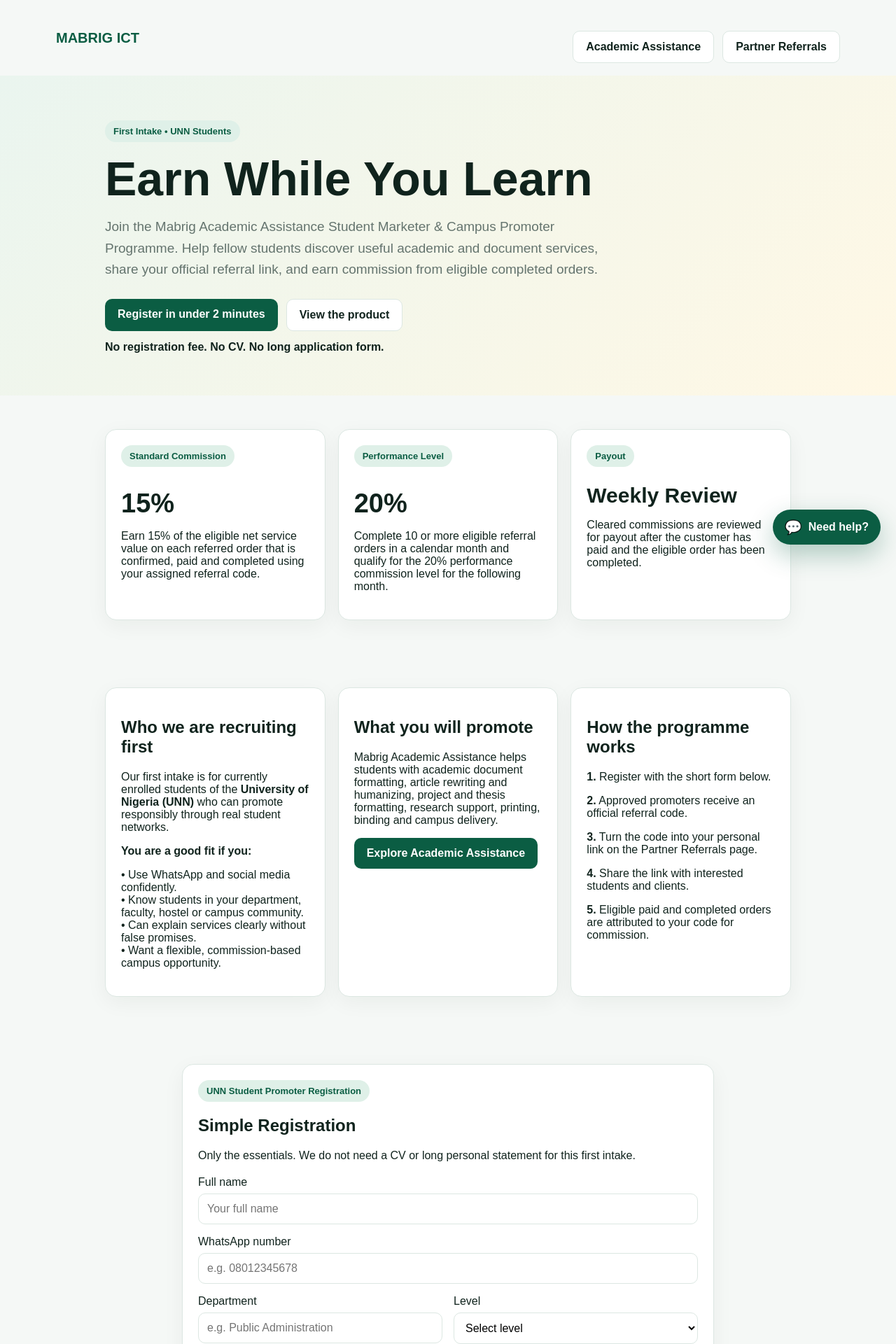
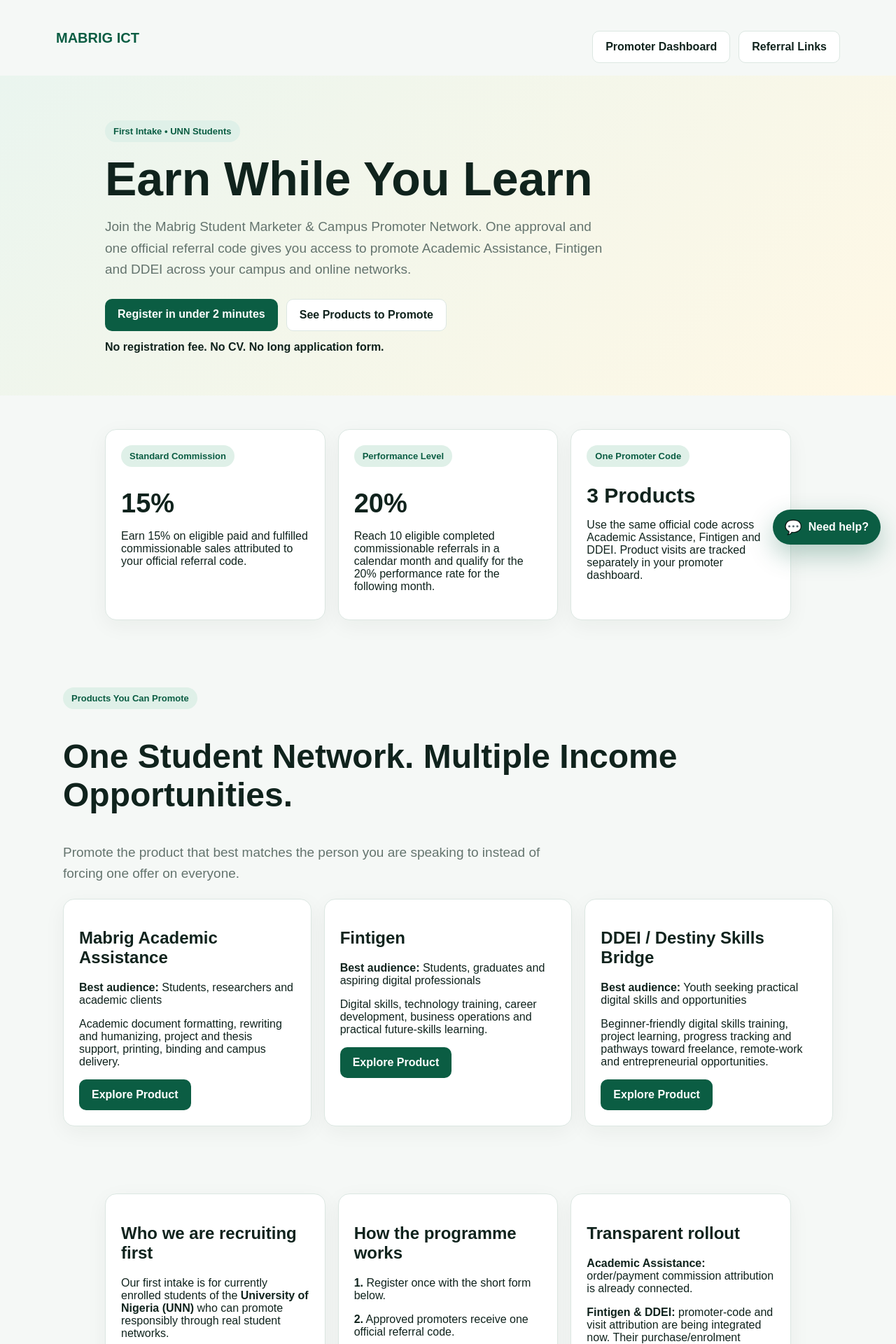
Before and after one commit to mabrig1/mabrig-academic-assistance, a Next.js app: page /recruitment in a window 1280 px wide. Shown: the top 1920 px of the page at 70% size. Built offline with nearby package versions, Linux system fonts and the light colour scheme.

Commit message:
Expand promoter recruitment to Fintigen and DDEI

```diff
--- a/app/recruitment/page.tsx
+++ b/app/recruitment/page.tsx
@@ -3,6 +3,27 @@
 import { FormEvent, useState } from "react";
 
 const levels = ["100", "200", "300", "400", "500", "600", "Postgraduate"];
+
+const products = [
+  {
+    name: "Mabrig Academic Assistance",
+    url: "https://academic.mabrigkorie.org/",
+    audience: "Students, researchers and academic clients",
+    description: "Academic document formatting, rewriting and humanizing, project and thesis support, printing, binding and campus delivery.",
+  },
+  {
+    name: "Fintigen",
+    url: "https://www.fintigen.com/",
+    audience: "Students, graduates and aspiring digital professionals",
+    description: "Digital skills, technology training, career development, business operations and practical future-skills learning.",
+  },
+  {
+    name: "DDEI / Destiny Skills Bridge",
+    url: "https://ddei.online/",
+    audience: "Youth seeking practical digital skills and opportunities",
+    description: "Beginner-friendly digital skills training, project learning, progress tracking and pathways toward freelance, remote-work and entrepreneurial opportunities.",
+  },
+];
 
 export default function RecruitmentPage() {
   const [message, setMessage] = useState("");
@@ -50,8 +71,8 @@ export default function RecruitmentPage() {
     <header className="container nav">
       <div className="brand">MABRIG ICT</div>
       <div className="actions">
-        <a className="btn secondary" href="/">Academic Assistance</a>
-        <a className="btn secondary" href="/partners">Partner Referrals</a>
+        <a className="btn secondary" href="/promoter">Promoter Dashboard</a>
+        <a className="btn secondary" href="/partners">Referral Links</a>
       </div>
     </header>
 
@@ -60,10 +81,10 @@ export default function RecruitmentPage() {
         <div className="container" style={{maxWidth: 980}}>
           <span className="badge">First Intake • UNN Students</span>
           <h1>Earn While You Learn</h1>
-          <p className="lead">Join the Mabrig Academic Assistance Student Marketer & Campus Promoter Programme. Help fellow students discover useful academic and document services, share your official referral link, and earn commission from eligible completed orders.</p>
+          <p className="lead">Join the Mabrig Student Marketer & Campus Promoter Network. One approval and one official referral code gives you access to promote Academic Assistance, Fintigen and DDEI across your campus and online networks.</p>
           <div className="actions">
             <a className="btn primary" href="#register">Register in under 2 minutes</a>
-            <a className="btn secondary" href="https://academic.mabrigkorie.org/">View the product</a>
+            <a className="btn secondary" href="#products">See Products to Promote</a>
           </div>
           <p style={{marginTop: 14}}><strong>No registration fee. No CV. No long application form.</strong></p>
         </div>
@@ -74,18 +95,34 @@ export default function RecruitmentPage() {
           <article className="card">
             <span className="badge">Standard Commission</span>
             <h2 style={{fontSize: 38, marginBottom: 8}}>15%</h2>
-            <p>Earn 15% of the eligible net service value on each referred order that is confirmed, paid and completed using your assigned referral code.</p>
+            <p>Earn 15% on eligible paid and fulfilled commissionable sales attributed to your official referral code.</p>
           </article>
           <article className="card">
             <span className="badge">Performance Level</span>
             <h2 style={{fontSize: 38, marginBottom: 8}}>20%</h2>
-            <p>Complete 10 or more eligible referral orders in a calendar month and qualify for the 20% performance commission level for the following month.</p>
+            <p>Reach 10 eligible completed commissionable referrals in a calendar month and qualify for the 20% performance rate for the following month.</p>
           </article>
           <article className="card">
-            <span className="badge">Payout</span>
-            <h2 style={{fontSize: 30, marginBottom: 8}}>Weekly Review</h2>
-            <p>Cleared commissions are reviewed for payout after the customer has paid and the eligible order has been completed.</p>
+            <span className="badge">One Promoter Code</span>
+            <h2 style={{fontSize: 30, marginBottom: 8}}>3 Products</h2>
+            <p>Use the same official code across Academic Assistance, Fintigen and DDEI. Product visits are tracked separately in your promoter dashboard.</p>
           </article>
+        </div>
+      </section>
+
+      <section id="products" className="section">
+        <div className="container" style={{maxWidth: 1100}}>
+          <span className="badge">Products You Can Promote</span>
+          <h2 style={{fontSize: "clamp(30px,5vw,48px)"}}>One Student Network. Multiple Income Opportunities.</h2>
+          <p className="lead">Promote the product that best matches the person you are speaking to instead of forcing one offer on everyone.</p>
+          <div className="grid" style={{marginTop: 20}}>
+            {products.map(product => <article className="card" key={product.name}>
+              <h2>{product.name}</h2>
+              <p><strong>Best audience:</strong> {product.audience}</p>
+              <p>{product.description}</p>
+              <a className="btn primary" href={product.url} target="_blank" rel="noreferrer">Explore Product</a>
+            </article>)}
+          </div>
         </div>
       </section>
 
@@ -95,23 +132,22 @@ export default function RecruitmentPage() {
             <article className="card">
               <h2>Who we are recruiting first</h2>
               <p>Our first intake is for currently enrolled students of the <strong>University of Nigeria (UNN)</strong> who can promote responsibly through real student networks.</p>
-              <p><strong>You are a good fit if you:</strong></p>
-              <p>• Use WhatsApp and social media confidently.<br />• Know students in your department, faculty, hostel or campus community.<br />• Can explain services clearly without false promises.<br />• Want a flexible, commission-based campus opportunity.</p>
-            </article>
-
-            <article className="card">
-              <h2>What you will promote</h2>
-              <p>Mabrig Academic Assistance helps students with academic document formatting, article rewriting and humanizing, project and thesis formatting, research support, printing, binding and campus delivery.</p>
-              <a className="btn primary" href="https://academic.mabrigkorie.org/">Explore Academic Assistance</a>
+              <p>Good promoters use WhatsApp and social media confidently, know students across departments, faculties and hostels, explain products clearly, and avoid spam or false promises.</p>
             </article>
 
             <article className="card">
               <h2>How the programme works</h2>
-              <p><strong>1.</strong> Register with the short form below.</p>
-              <p><strong>2.</strong> Approved promoters receive an official referral code.</p>
-              <p><strong>3.</strong> Turn the code into your personal link on the Partner Referrals page.</p>
-              <p><strong>4.</strong> Share the link with interested students and clients.</p>
-              <p><strong>5.</strong> Eligible paid and completed orders are attributed to your code for commission.</p>
+              <p><strong>1.</strong> Register once with the short form below.</p>
+              <p><strong>2.</strong> Approved promoters receive one official referral code.</p>
+              <p><strong>3.</strong> Your dashboard generates separate links for Academic Assistance, Fintigen and DDEI.</p>
+              <p><strong>4.</strong> Product visits are attributed to your code.</p>
+              <p><strong>5.</strong> Commission is paid only on products whose eligible paid conversion is connected to the commission engine.</p>
+            </article>
+
+            <article className="card">
+              <h2>Transparent rollout</h2>
+              <p><strong>Academic Assistance:</strong> order/payment commission attribution is already connected.</p>
+              <p><strong>Fintigen & DDEI:</strong> promoter-code and visit attribution are being integrated now. Their purchase/enrolment conversion events will be connected to the same payout engine as each commercial checkout is enabled.</p>
             </article>
           </div>
         </div>
@@ -122,61 +158,37 @@ export default function RecruitmentPage() {
           <div className="card">
             <span className="badge">UNN Student Promoter Registration</span>
             <h2>Simple Registration</h2>
-            <p>Only the essentials. We do not need a CV or long personal statement for this first intake.</p>
+            <p>Register once for the Mabrig multi-product promoter network. We do not need a CV or long personal statement for this first intake.</p>
 
             <form onSubmit={submit} style={{marginTop: 20}}>
               <div className="form-grid">
-                <label className="field full">
-                  <span>Full name</span>
-                  <input name="name" required maxLength={120} placeholder="Your full name" autoComplete="name" />
-                </label>
-
-                <label className="field full">
-                  <span>WhatsApp number</span>
-                  <input name="whatsapp" required inputMode="tel" maxLength={40} placeholder="e.g. 08012345678" autoComplete="tel" />
-                </label>
-
-                <label className="field">
-                  <span>Department</span>
-                  <input name="department" required maxLength={160} placeholder="e.g. Public Administration" />
-                </label>
-
-                <label className="field">
-                  <span>Level</span>
-                  <select name="level" required defaultValue="">
-                    <option value="" disabled>Select level</option>
-                    {levels.map(level => <option key={level} value={level}>{level}</option>)}
-                  </select>
-                </label>
-
+                <label className="field full"><span>Full name</span><input name="name" required maxLength={120} placeholder="Your full name" autoComplete="name" /></label>
+                <label className="field full"><span>WhatsApp number</span><input name="whatsapp" required inputMode="tel" maxLength={40} placeholder="e.g. 08012345678" autoComplete="tel" /></label>
+                <label className="field"><span>Department</span><input name="department" required maxLength={160} placeholder="e.g. Public Administration" /></label>
+                <label className="field"><span>Level</span><select name="level" required defaultValue=""><option value="" disabled>Select level</option>{levels.map(level => <option key={level} value={level}>{level}</option>)}</select></label>
                 <label className="field full" style={{display: "flex", gap: 10, alignItems: "flex-start"}}>
                   <input name="agreedToTerms" type="checkbox" required style={{width: 18, height: 18, marginTop: 3}} />
-                  <span>I confirm that I am a UNN student and I agree to promote the service honestly under the commission programme terms below.</span>
+                  <span>I confirm that I am a UNN student and I agree to promote Mabrig products honestly under the commission programme terms below.</span>
                 </label>
               </div>
 
-              <button className="btn primary" type="submit" disabled={submitting} style={{marginTop: 16}}>
-                {submitting ? "Submitting..." : "Register as a UNN Promoter"}
-              </button>
+              <button className="btn primary" type="submit" disabled={submitting} style={{marginTop: 16}}>{submitting ? "Submitting..." : "Register as a UNN Promoter"}</button>
 
-              {message && <div className="notice" style={{marginTop: 16}} aria-live="polite">
-                <strong>{applicationNumber ? `Application ${applicationNumber}` : "Registration"}</strong><br />
-                {message}
-              </div>}
+              {message && <div className="notice" style={{marginTop: 16}} aria-live="polite"><strong>{applicationNumber ? `Application ${applicationNumber}` : "Registration"}</strong><br />{message}</div>}
             </form>
           </div>
 
           <div className="card" style={{marginTop: 18}}>
             <h3>Commission Programme Terms — Simple Version</h3>
-            <p>There is no application or registration fee. This is a commission-based promoter opportunity, not a salaried employment offer and earnings are not guaranteed.</p>
-            <p>Commission applies only to eligible orders properly attributed to your assigned referral code, successfully paid for, and completed. Cancelled, refunded, fraudulent, duplicate or self-referral orders do not qualify.</p>
-            <p>The standard commission rate is 15% of eligible net service value. Promoters who complete at least 10 eligible referral orders in a calendar month qualify for the 20% performance rate for the following month.</p>
-            <p>Promoters must not spam, misrepresent prices or services, promise grades or academic outcomes, impersonate staff, or encourage academic misconduct. The programme may suspend promoters who misuse the brand or referral system.</p>
+            <p>There is no application or registration fee. This is a commission-based promoter opportunity, not salaried employment, and earnings are not guaranteed.</p>
+            <p>Commission applies only where a product has an active commissionable transaction flow and the sale is correctly attributed to your official code, successfully paid, and fulfilled. A tracked click or visit by itself is not a payable sale.</p>
+            <p>The standard rate is 15% on eligible commissionable sales. Promoters who reach the stated performance threshold qualify for the 20% performance rate under the programme rules.</p>
+            <p>Promoters must not spam, misrepresent prices or services, promise grades or guaranteed jobs/income, impersonate staff, or encourage academic misconduct.</p>
           </div>
         </div>
       </section>
     </main>
 
-    <footer className="footer"><div className="container">© {new Date().getFullYear()} Mabrig ICT & Academic Assistance • UNN Student Promoter Programme</div></footer>
+    <footer className="footer"><div className="container">© {new Date().getFullYear()} Mabrig ICT • Multi-Product Student Promoter Network</div></footer>
   </>;
 }
```
